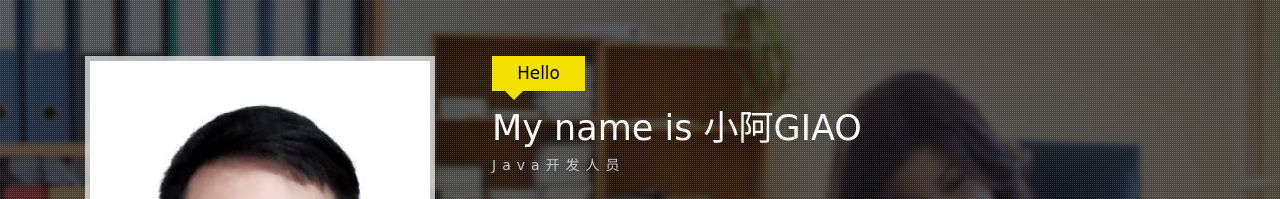
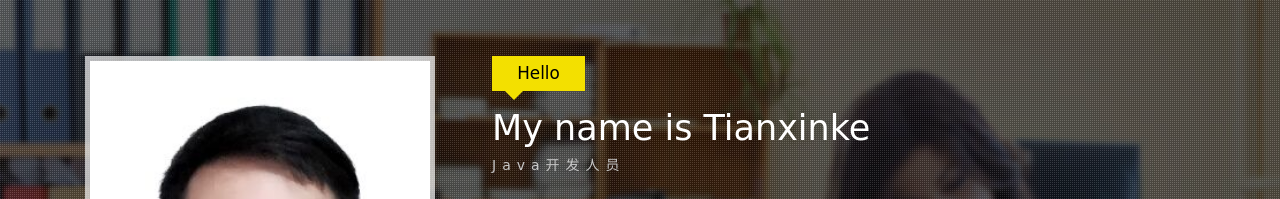
Before and after one commit to aduoee/Personnal-Page, a plain HTML site: page 个人主页/index.html in a window 1280 px wide. Shown: the top 199 px of the page. Drawn offline with Linux system fonts and the light colour scheme.

Commit message:
Update index.html

```diff
--- a/个人主页/index.html
+++ b/个人主页/index.html
@@ -53,7 +53,7 @@ License URL: http://creativecommons.org/licenses/by/3.0/
 				</div>
 				<div class="col-md-8 header-right">
 					<h2>Hello</h2>
-					<h1>My name is 小阿GIAO</h1>
+					<h1>My name is Tianxinke</h1>
 					<h6>Java开发人员</h6>
 					<ul class="address">
 						<li>
```
